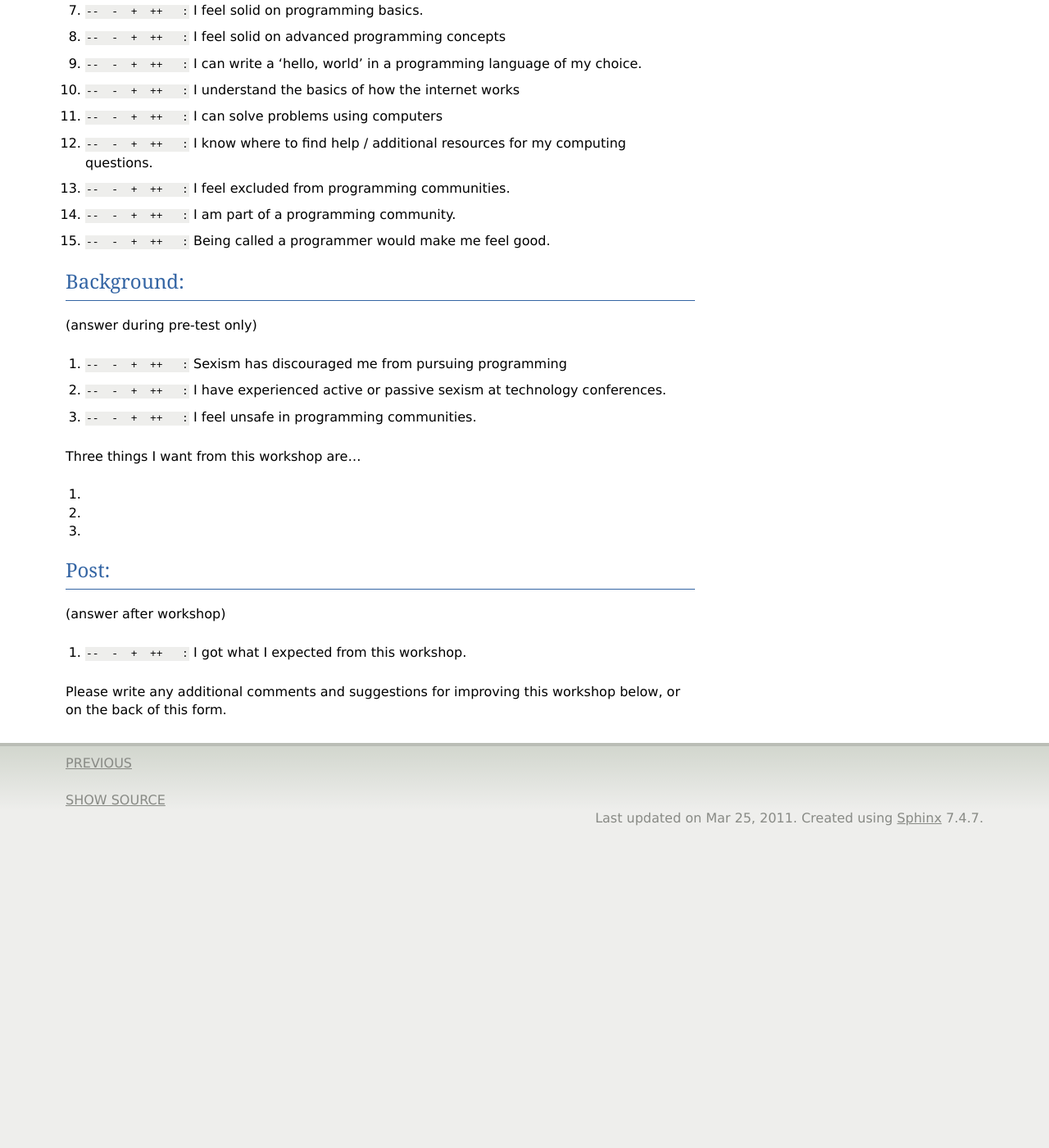
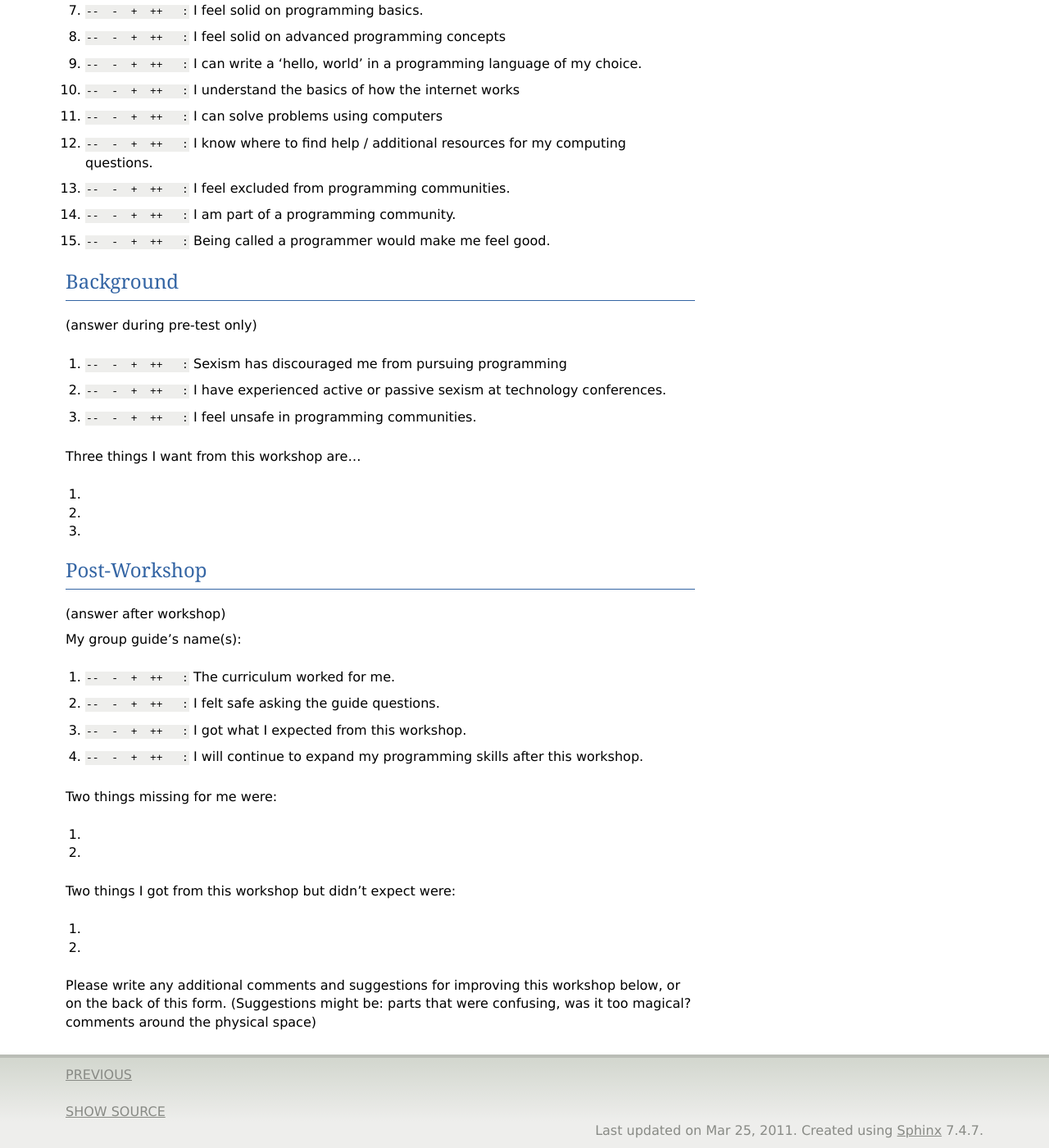
Before and after one commit to lsblakk/pystar, a Sphinx documentation site: the page built from docs/survey.rst, in a window 1280 px wide and 1400 px high, scrolled down 769 px. Shown: the whole window at 82% size. Built offline with Sphinx 7.4.7, drawn with Linux system fonts in a browser that asks for light colours; before the commit the page ends 1788 px from its top, so only the background shows below that; some of the changed text lies outside the part shown.

Commit message:
more post survey questions, fro lsblakk

```diff
--- a/docs/survey.rst
+++ b/docs/survey.rst
@@ -82,16 +82,38 @@
 #.
 
 
-Post:
-^^^^^^^^^
+Post-Workshop
+^^^^^^^^^^^^^^^^
 
 (answer after workshop)
 
+My group guide's name(s):
+
+
+#.  |ansbar|   The curriculum worked for me.
+
+#.  |ansbar|   I felt safe asking the guide questions.
+
 #.  |ansbar|   I got what I expected from this workshop.
+
+#.  |ansbar|   I will continue to expand my programming skills after this workshop.
+
+Two things missing for me were:
+
+#.
+
+#.
+
+Two things I got from this workshop but didn't expect were:
+
+#.
+
+#.
 
 
 Please write any additional comments and suggestions for improving this workshop
-below, or on the back of this form.
+below, or on the back of this form.  (Suggestions might be:  parts that were
+confusing,  was it too magical? comments around the physical space)
 
 
 
```
Also changed, not shown: other parts of docs/survey.rst (+2 -2 lines).
